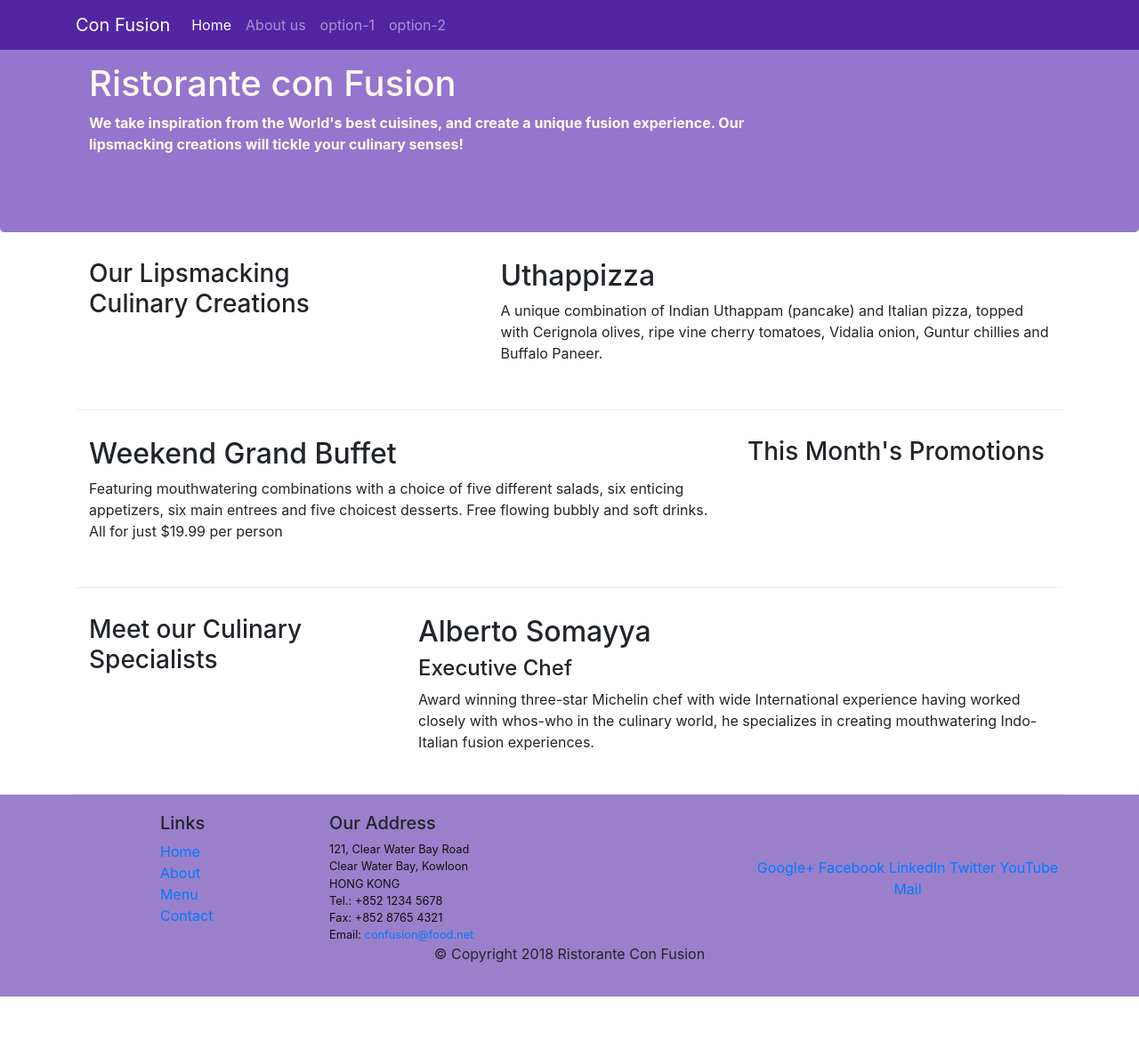
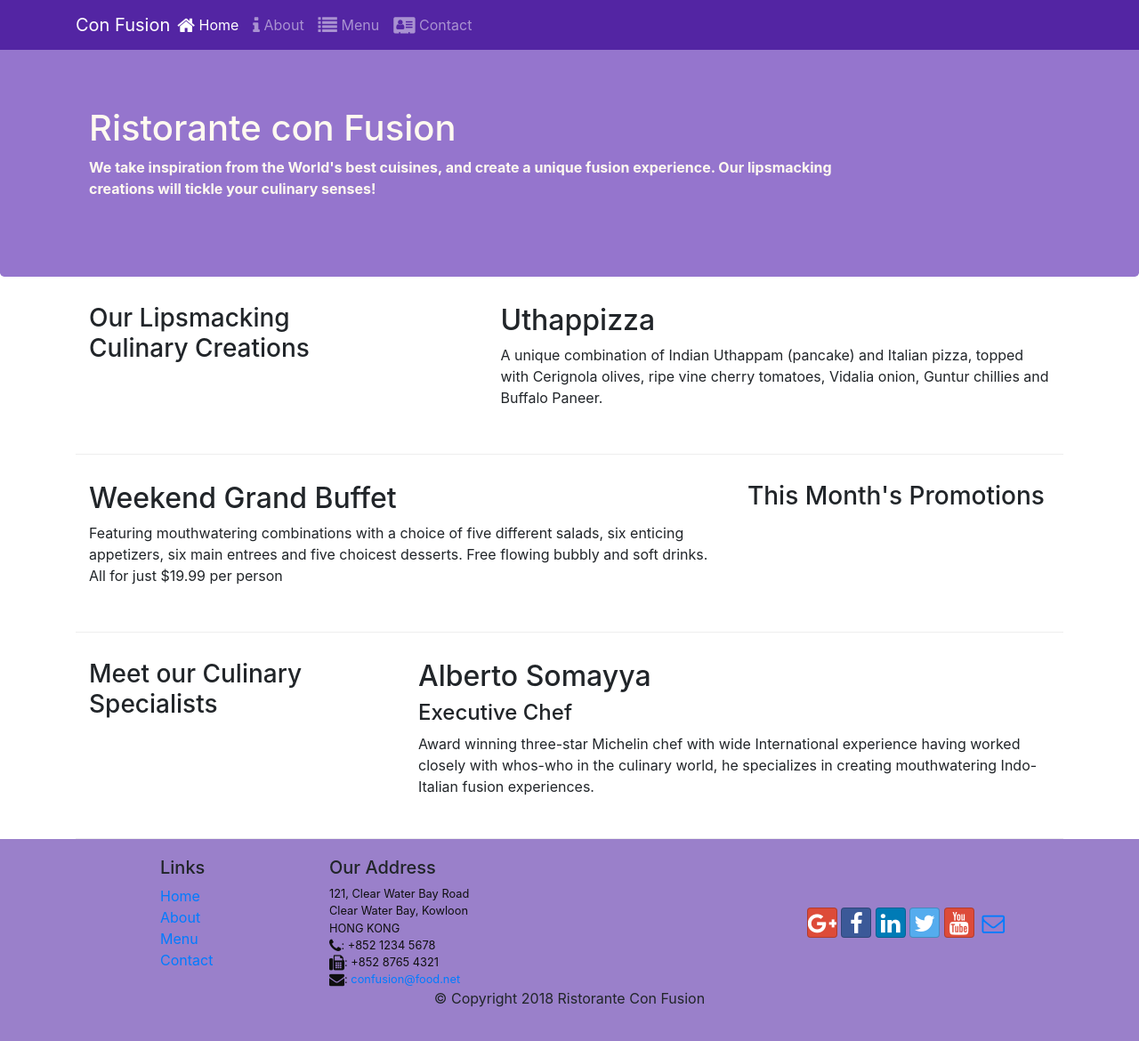
Before and after one commit to chetan-013005/confusiion, a website: page index.html in a window 1280 px wide. Shown: the whole page at 89% size. Before the commit the page ends 1120 px from the top, so only its background shows below. Drawn offline with nearby package versions, Linux system fonts and the light colour scheme.

Commit message:
icons applied

```diff
--- a/css/style.css
+++ b/css/style.css
@@ -33,3 +33,7 @@
 .navbar{
     background-color: #5325a3;
 }
+body{
+    padding:50px 0px 0px 0px;
+    z-index:0;
+}
--- a/index.html
+++ b/index.html
@@ -10,26 +10,36 @@
     <!-- Bootstrap CSS -->
     <link rel="stylesheet" href="node_modules/bootstrap/dist/css/bootstrap.min.css">
     <link rel="stylesheet" href="css/style.css">
+    <link rel="stylesheet" href="node_modules/font-awesome/css/font-awesome.min.css">
+    <link rel="stylesheet" href="node_modules/bootstrap-social/bootstrap-social.css">
 </head>
 
 <body>
 
     <nav class="navbar navbar-dark  navbar-expand-sm fixed-top">
         <div class= "container">
-            <a class = "navbar-brand" href="#"> Con Fusion</a>
+
+            <button class="navbar-toggler" type="button" data-toggle="collapse" data-target="#Navbar">
+                <span class="navbar-toggler-icon"></span>
+            </button>
+
+            <a class = "navbar-brand mr-auto" href="#"> Con Fusion</a>
+            <div class="collapse navbar-collapse" id="Navbar">
             <ul class = "navbar-nav mr-auto">
-                <li class="nav-item active"><a class="nav-link" href = "#">Home</a></li>
-                <li class="nav-item "><a class="nav-link" href = "assignment-1.html">About us</a></li>
-                <li class="nav-item "><a class="nav-link" href = "#">option-1</a></li>
-                <li class="nav-item "><a class="nav-link" href = "#">option-2</a></li>
+                <li class="nav-item active"><a class="nav-link" href="#"><span class="fa fa-home fa-lg"></span> Home</a></li>
+                <li class="nav-item "><a class="nav-link" href="./assignment-1.html"><span class="fa fa-info fa-lg"></span> About</a></li>
+                <li class="nav-item"><a class="nav-link" href="#"><span class="fa fa-list fa-lg"></span> Menu</a></li>
+                <li class="nav-item"><a class="nav-link" href="#"><span class="fa fa-address-card fa-lg"></span> Contact</a></li>
             </ul>
+         </div>
         </div>
     </nav>
+
 
     <header class="jumbotron">
         <div class = "container">
             <div class="row row-header">
-                <div class="col-12 col-sm-9">
+                <div class="col-12 col-sm-10">
                     <h1>Ristorante con Fusion</h1>
                     <p>We take inspiration from the World's best cuisines, and create a unique fusion experience. Our lipsmacking creations will tickle your culinary senses!</p>
                 </div >
@@ -91,19 +101,20 @@
 		              121, Clear Water Bay Road<br>
 		              Clear Water Bay, Kowloon<br>
 		              HONG KONG<br>
-		              Tel.: +852 1234 5678<br>
-		              Fax: +852 8765 4321<br>
-		              Email: <a href="mailto:confusion@food.net">confusion@food.net</a>
+                      <i class="fa fa-phone fa-lg"></i>: +852 1234 5678<br>
+                      <i class="fa fa-fax fa-lg"></i>: +852 8765 4321<br>
+                      <i class="fa fa-envelope fa-lg"></i>:
+                      <a href="mailto:confusion@food.net">confusion@food.net</a>
 		           </address>
                 </div>
                 <div class="col-12 col-sm-4 align-self-center">
                     <div class="text-center">
-                        <a href="http://google.com/+">Google+</a>
-                        <a href="http://www.facebook.com/profile.php?id=">Facebook</a>
-                        <a href="http://www.linkedin.com/in/">LinkedIn</a>
-                        <a href="http://twitter.com/">Twitter</a>
-                        <a href="http://youtube.com/">YouTube</a>
-                        <a href="mailto:">Mail</a>
+                        <a class="btn btn-social-icon btn-google" href="http://google.com/+"><i class="fa fa-google-plus"></i></a>
+                        <a class="btn btn-social-icon btn-facebook" href="http://www.facebook.com/profile.php?id="><i class="fa fa-facebook"></i></a>
+                        <a class="btn btn-social-icon btn-linkedin" href="http://www.linkedin.com/in/"><i class="fa fa-linkedin"></i></a>
+                        <a class="btn btn-social-icon btn-twitter" href="http://twitter.com/"><i class="fa fa-twitter"></i></a>
+                        <a class="btn btn-social-icon btn-google" href="http://youtube.com/"><i class="fa fa-youtube"></i></a>
+                        <a class="btn btn-social-icon" href="mailto:"><i class="fa fa-envelope-o"></i></a>
                     </div>
                 </div>
            </div>
@@ -112,12 +123,12 @@
                     <p>© Copyright 2018 Ristorante Con Fusion</p>
                 </div>
            </div>
-        </div>
+           </div>
     </footer>
 
 <!-- jQuery first, then Popper.js, then Bootstrap JS. -->
 <script src="node_modules/jquery/dist/jquery.slim.min.js"></script>
-<script src="node_modules/popper.js/dist/-sm/popper.min.js"></script>
+<script src="node_modules/popper.js/dist/umd/popper.min.js"></script>
 <script src="node_modules/bootstrap/dist/js/bootstrap.min.js"></script>
 </body>
 
--- a/package.json
+++ b/package.json
@@ -15,6 +15,7 @@
   },
   "dependencies": {
     "bootstrap": "^4.0.0",
+    "font-awesome": "^4.7.0",
     "jquery": "^3.3.1",
     "popper.js": "^1.16.1"
   }
```
Also changed, not shown: assignment-1.html (+29 -14 lines), 1 other file.
